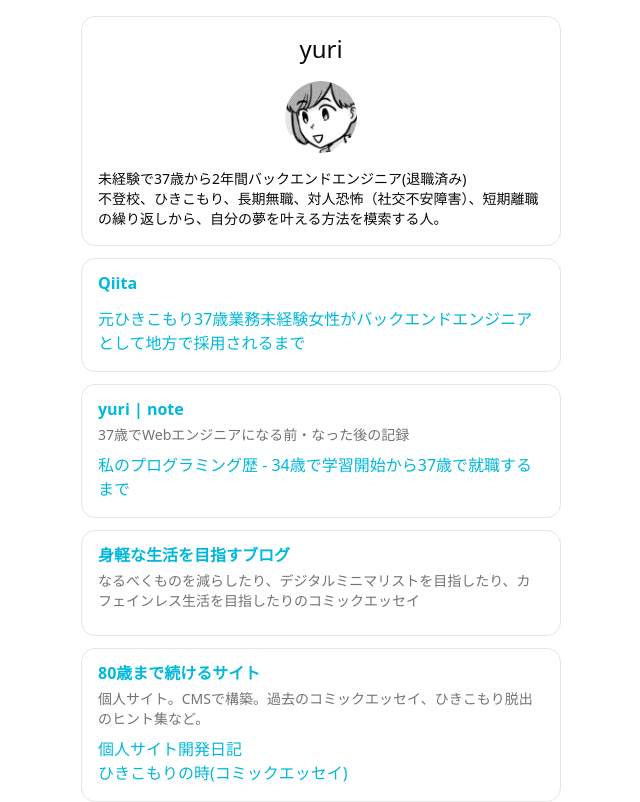
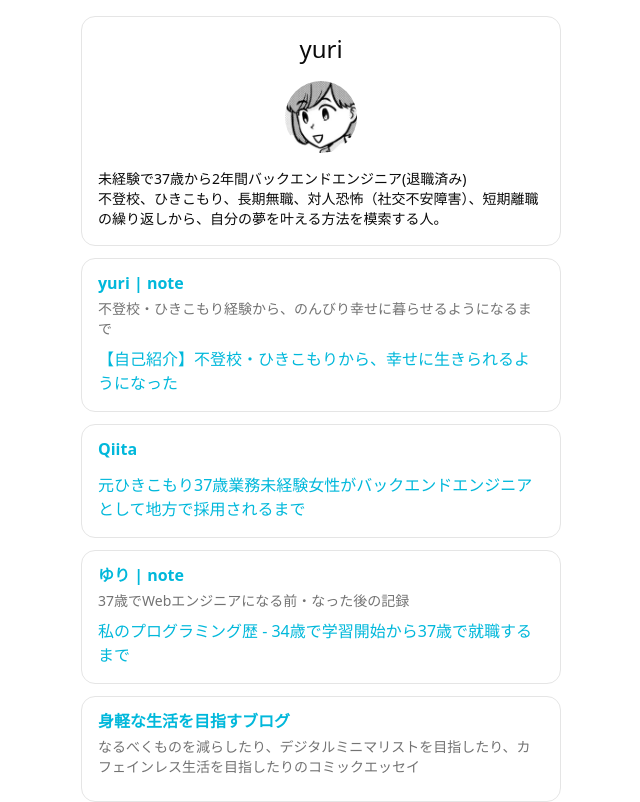
Before and after one commit to yuri-otms/link, a React (Vite) app in the folder pages/: page / in a window 1280 px wide. Shown: the top 802 px of the page, without its empty margins (319-959 px from the left). Built offline with nearby package versions, Linux system fonts and the light colour scheme.

Commit message:
[ update ] リンク変更

```diff
--- a/pages/src/App.tsx
+++ b/pages/src/App.tsx
@@ -13,6 +13,17 @@ function App() {
 
   const linkCards = [
     {
+      cardTitle: 'yuri | note',
+      titleLink: 'https://note.com/lstliauou',
+      description: '不登校・ひきこもり経験から、のんびり幸せに暮らせるようになるまで',
+      links: [
+        {
+          linkTitle: '【自己紹介】不登校・ひきこもりから、幸せに生きられるようになった',
+          linkUrl: 'https://note.com/lstliauou/n/ne318ecabb6b3'
+        }
+      ],
+    },
+    {
       cardTitle: 'Qiita',
       titleLink: 'https://qiita.com/yuri_t',
       description: '',
@@ -24,7 +35,7 @@ function App() {
       ],
     },
     {
-      cardTitle: 'yuri | note',
+      cardTitle: 'ゆり | note',
       titleLink: 'https://note.com/yuri_bbr',
       description: '37歳でWebエンジニアになる前・なった後の記録',
       links: [
--- a/pages/tsconfig.app.json
+++ b/pages/tsconfig.app.json
@@ -29,7 +29,8 @@
       "@/*": [
         "./src/*"
       ]
-    }
+    },
+    "ignoreDeprecations": "6.0"
   },
   "include": ["src"]
 }
```
